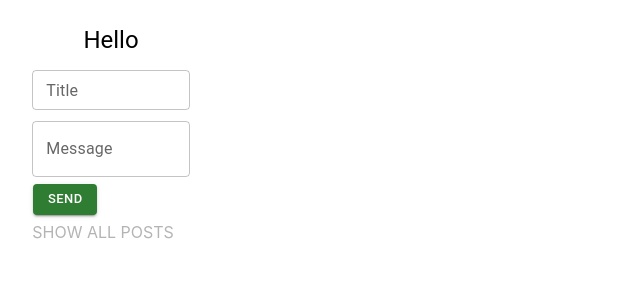
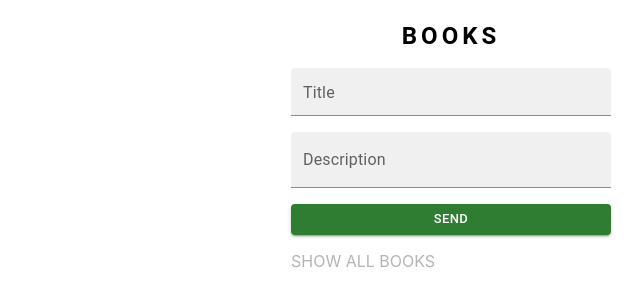
Before and after one commit to Clio18/rect-redux-practice-itincubator, a React (Create React App) app: page /input in a window 1280 px wide. Shown: the top 306 px of the page, without its empty margins (189-832 px from the left). Built offline with nearby package versions, Linux system fonts and the light colour scheme.

Commit message:
Learning MUI

```diff
--- a/src/components/Post.jsx
+++ b/src/components/Post.jsx
@@ -22,7 +22,7 @@ function Post(props) {
   return (
     <div className={classes.container}>
       <Typography variant="h5" className={classes.container_header}>
-        Hello
+        Books
       </Typography>
       <div className={classes.container_workarea}>
         <div className={classes.workarea_input}>
@@ -31,14 +31,17 @@ function Post(props) {
             margin="dense"
             label="Title"
             size="small"
+            variant="filled"
+            color="secondary"
             value={props.postCont.newPost.newTitle}
             onChange={updateTitleHandler}
           />
         </div>
         <div className={classes.workarea_textarea}>
           <TextField
-            label="Message"
+            label="Description"
             size="normal"
+            variant="filled"
             value={props.postCont.newPost.newMessage}
             onChange={updateMessageHandler}
           />
@@ -55,7 +58,7 @@ function Post(props) {
         </div>
         <div className={classes.workarea_link}>
           <Link to="/posts" style={{ textDecoration: "none" }}>
-            Show all posts
+            Show all books
           </Link>
         </div>
       </div>
--- a/src/components/PostContainer.jsx
+++ b/src/components/PostContainer.jsx
@@ -3,7 +3,7 @@ import {
   updateTitleCreator,
   sendMessageCreator,
 } from "../store/post-reducers";
-import Post from "./Post";
+import PostMUI from "./PostMUI";
 import { connect } from "react-redux";
 
 function mapStateToProps(state) {
@@ -28,4 +28,7 @@ function mapDispatchToProps(dispatch) {
   };
 }
 
-export const PostContainer = connect(mapStateToProps, mapDispatchToProps)(Post);
+export const PostContainer = connect(
+  mapStateToProps,
+  mapDispatchToProps
+)(PostMUI);
--- /dev/null
+++ b/src/components/PostMUI.jsx
@@ -0,0 +1,76 @@
+import { Link } from "react-router-dom";
+import Button from "@mui/material/Button";
+import Typography from "@mui/material/Typography";
+import TextField from "@mui/material/TextField";
+import { Stack } from "@mui/material";
+
+function PostMUI(props) {
+  const updateMessageHandler = (event) => {
+    let body = event.target.value;
+    props.updateMessage(body);
+  };
+
+  const updateTitleHandler = (event) => {
+    let body = event.target.value;
+    props.updateTitle(body);
+  };
+
+  const sendMessageHandler = () => {
+    props.sendMessage();
+  };
+
+  return (
+    <Stack spacing={2} marginTop="20px" alignItems="center">
+      <Stack
+        direction="column"
+        spacing={2}
+        width="25%"
+        margin-left="auto"
+        margin-right="auto"
+      >
+        <Typography
+          variant="h5"
+          textAlign="center"
+          textTransform="uppercase"
+          fontWeight="bold"
+          letterSpacing="4px"
+        >
+          Books
+        </Typography>
+        <TextField
+          id="margin-dense"
+          margin="dense"
+          label="Title"
+          size="small"
+          variant="filled"
+          color="secondary"
+          value={props.postCont.newPost.newTitle}
+          onChange={updateTitleHandler}
+        />
+        <TextField
+          label="Description"
+          size="normal"
+          variant="filled"
+          value={props.postCont.newPost.newMessage}
+          onChange={updateMessageHandler}
+        />
+        <Button
+          onClick={sendMessageHandler}
+          variant="contained"
+          color="success"
+          size="small"
+        >
+          Send
+        </Button>
+        <Link
+          to="/posts"
+          style={{ textDecoration: "none", textTransform: "uppercase" }}
+        >
+          Show all books
+        </Link>
+      </Stack>
+    </Stack>
+  );
+}
+
+export default PostMUI;
```
